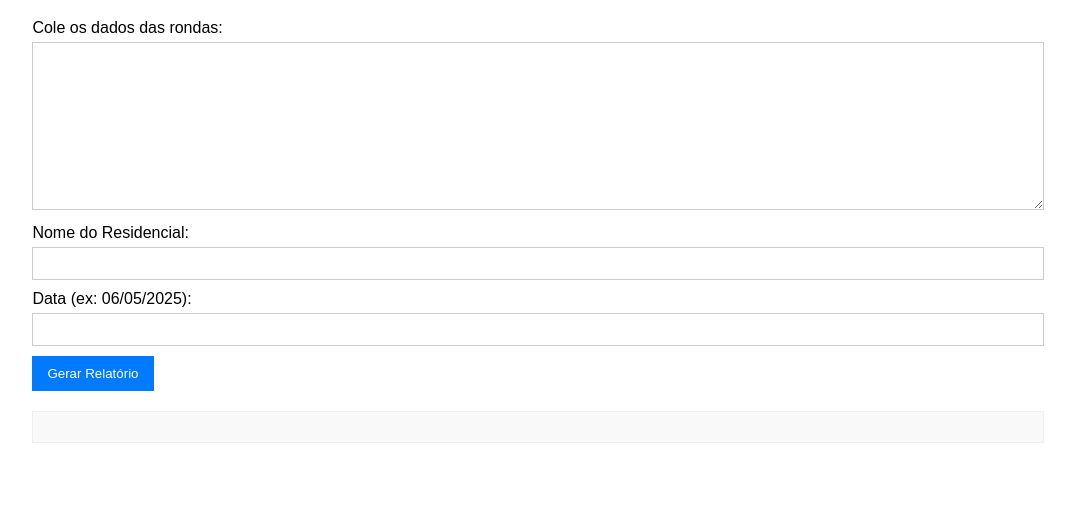
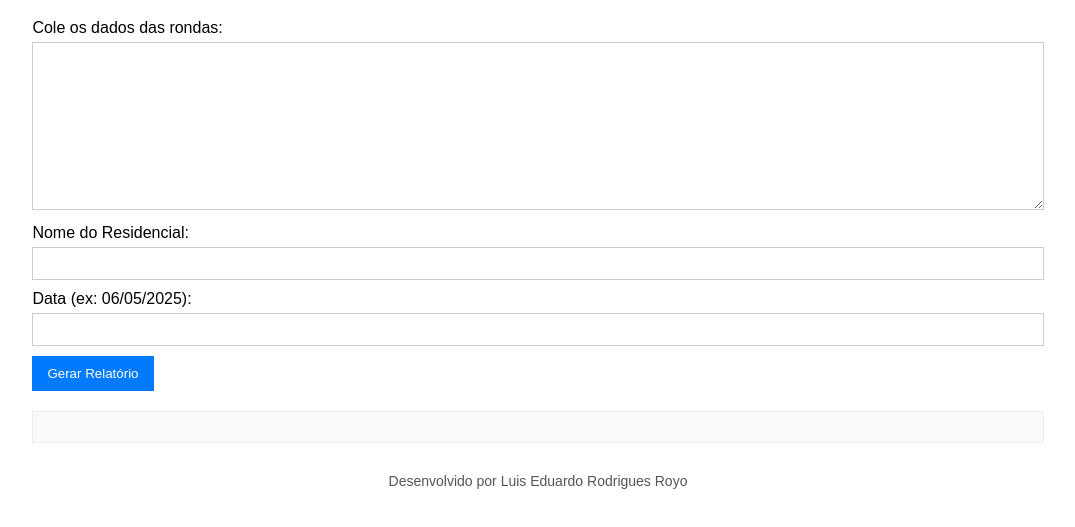
Before and after one commit to luisroyo/relatorio-rondas, a website: page index.html in a window 1280 px wide. Shown: the part 61-588 px from the top of the page, without its empty margins (102-1177 px from the left). Drawn offline with Linux system fonts and the light colour scheme.

Commit message:
ATUALIZAÇÃO NO HTML NOME NO SITE

```diff
--- a/index.html
+++ b/index.html
@@ -3,7 +3,7 @@
 <head>
     <meta charset="UTF-8">
     <meta name="viewport" content="width=device-width, initial-scale=1.0">
-    <title>Gerador de Relatórios de Rondas</title>
+    <title>Gerador de Relatórios de Rondas - Criado por Luis Eduardo Rodrigues Royo</title>
     <style>
         body {
             font-family: sans-serif;
@@ -37,6 +37,12 @@
             background-color: #f9f9f9;
             white-space: pre-wrap; /* Para preservar as quebras de linha do relatório */
         }
+        footer {
+            margin-top: 30px;
+            text-align: center;
+            font-size: 14px;
+            color: #555;
+        }
     </style>
 </head>
 <body>
@@ -57,8 +63,12 @@
         <div id="resultado"></div>
     </div>
 
+    <footer>
+        <p>Desenvolvido por Luis Eduardo Rodrigues Royo</p>
+    </footer>
+
     <script>
-   async function gerarRelatorio() {
+        async function gerarRelatorio() {
             const texto = document.getElementById('textoRondas').value;
             const residencial = document.getElementById('nomeResidencial').value;
             const data = document.getElementById('dataRelatorio').value;
```
